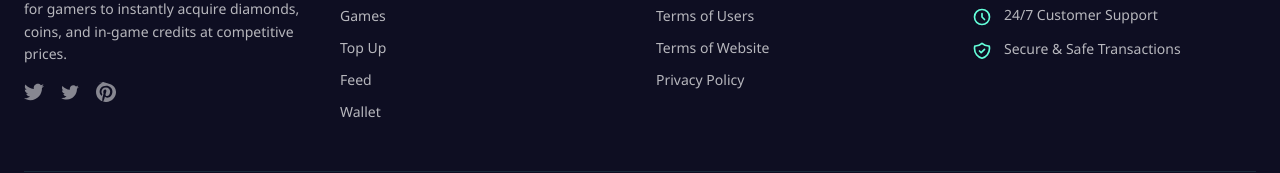
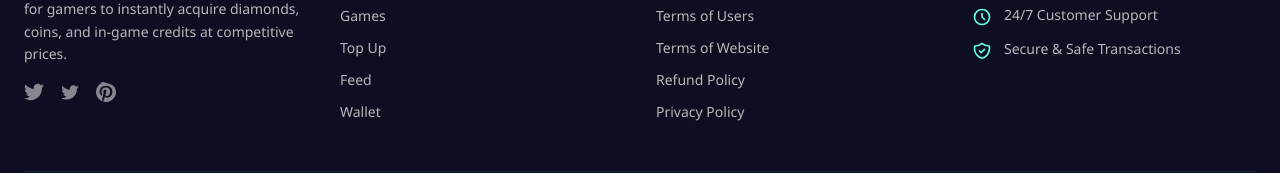
Before and after one commit to fardin-developer/esports-front, a Next.js app: page / in a window 1280 px wide. Shown: the part 1082-1255 px from the top of the page. Built offline with nearby package versions, Linux system fonts and the light colour scheme; no server answers.

Commit message:
footer add

```diff
--- a/src/app/components/Footer.jsx
+++ b/src/app/components/Footer.jsx
@@ -84,6 +84,11 @@ const Footer = () => {
                 </Link>
               </li>
               <li>
+                <Link href="/refund-policy" className="text-white/70 hover:text-[#64ffda] transition-colors duration-300 text-sm">
+                  Refund Policy
+                </Link>
+              </li>
+              <li>
                 <Link href="/privacy-policy" className="text-white/70 hover:text-[#64ffda] transition-colors duration-300 text-sm">
                   Privacy Policy
                 </Link>
```
